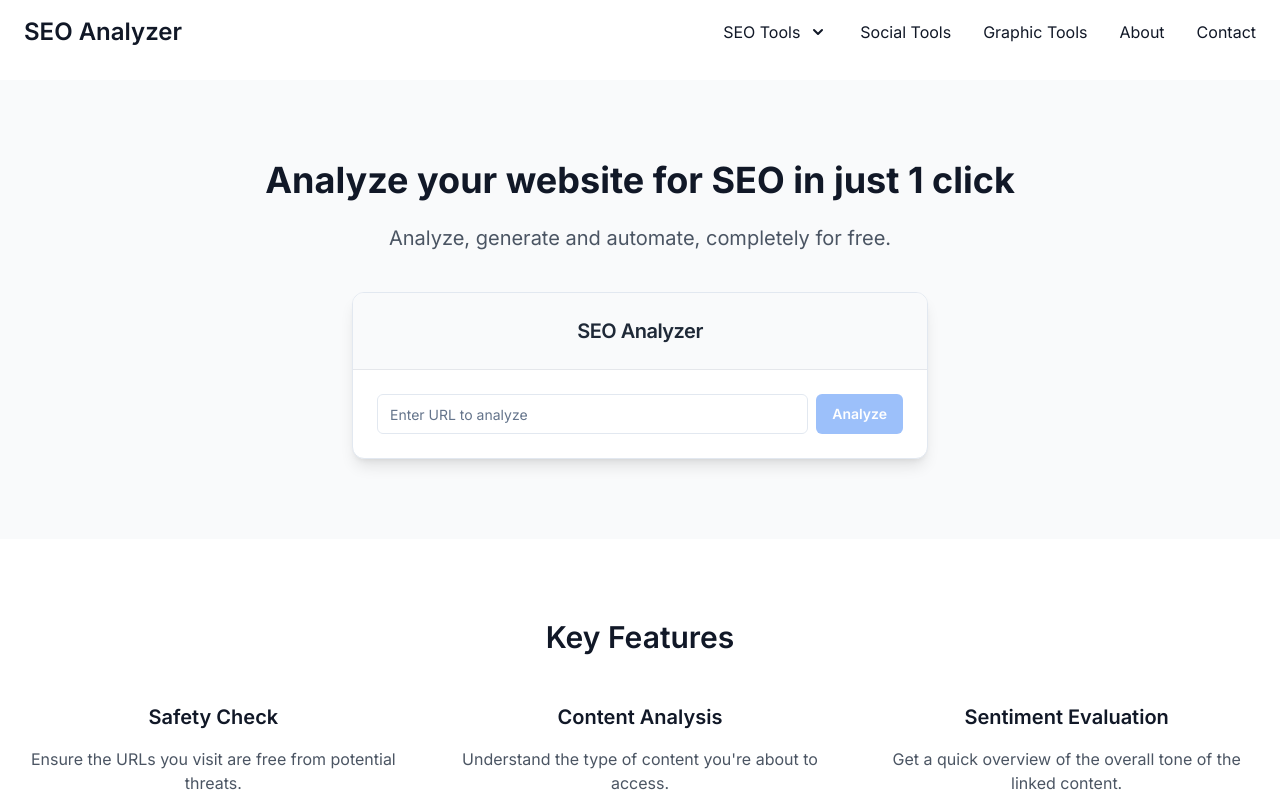
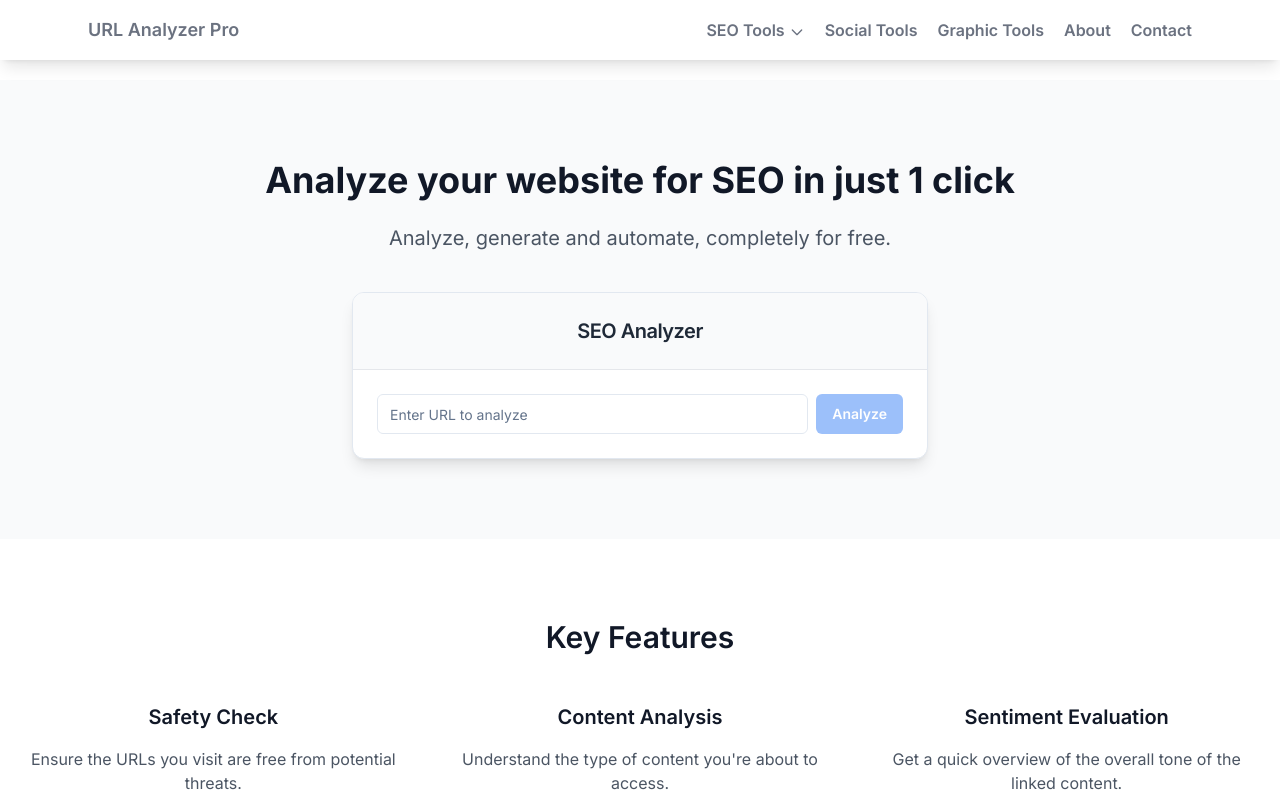
Before and after one commit to johanudigital/meta-checker, a Next.js app: page / in a window 1280 px wide. Shown: the top 800 px of the page. Built offline with nearby package versions, Linux system fonts and the light colour scheme.

Commit message:
Update NavBar.tsx

```diff
--- a/src/components/NavBar.tsx
+++ b/src/components/NavBar.tsx
@@ -1,50 +1,89 @@
-'use client'
+'use client';
 
-import React, { useState } from 'react'
-import Link from 'next/link'
+import React, { useState } from 'react';
+import Link from 'next/link';
 
 const NavBar = () => {
-  const [isOpen, setIsOpen] = useState(false)
+  const [isOpen, setIsOpen] = useState(false);
+  const [seoToolsOpen, setSeoToolsOpen] = useState(false);
+
+  const toggleMenu = () => setIsOpen(!isOpen);
+  const toggleSeoTools = () => setSeoToolsOpen(!seoToolsOpen);
 
   return (
-    <nav className="container mx-auto px-6 py-4">
-      <div className="flex justify-between items-center">
-        <Link href="/" className="text-2xl font-semibold">SEO Analyzer</Link>
-        <div className="hidden md:flex space-x-8">
-          <div className="relative group">
-            <button
-              className="flex items-center hover:text-gray-600 transition-colors"
-              onClick={() => setIsOpen(!isOpen)}
-            >
-              SEO Tools
-              <svg
-                className={`ml-2 h-5 w-5 transform transition-transform duration-200 ${isOpen ? 'rotate-180' : ''}`}
-                xmlns="http://www.w3.org/2000/svg"
-                viewBox="0 0 20 20"
-                fill="currentColor"
-                aria-hidden="true"
+    <nav className="bg-white shadow-lg">
+      <div className="max-w-6xl mx-auto px-4">
+        <div className="flex justify-between">
+          <div className="flex space-x-7">
+            <div>
+              <Link href="/" className="flex items-center py-4 px-2">
+                <span className="font-semibold text-gray-500 text-lg">URL Analyzer Pro</span>
+              </Link>
+            </div>
+          </div>
+          <div className="hidden md:flex items-center space-x-1">
+            <DesktopMenu />
+          </div>
+          <div className="md:hidden flex items-center">
+            <button className="outline-none mobile-menu-button" onClick={toggleMenu}>
+              <svg className="w-6 h-6 text-gray-500 hover:text-green-500"
+                fill="none"
+                strokeLinecap="round"
+                strokeLinejoin="round"
+                strokeWidth="2"
+                viewBox="0 0 24 24"
+                stroke="currentColor"
               >
-                <path fillRule="evenodd" d="M5.293 7.293a1 1 0 011.414 0L10 10.586l3.293-3.293a1 1 0 111.414 1.414l-4 4a1 1 0 01-1.414 0l-4-4a1 1 0 010-1.414z" clipRule="evenodd" />
+                <path d="M4 6h16M4 12h16M4 18h16"></path>
               </svg>
             </button>
-            {isOpen && (
-              <div className="absolute left-0 mt-2 w-48 rounded-md shadow-lg bg-white ring-1 ring-black ring-opacity-5">
-                <div className="py-1" role="menu" aria-orientation="vertical" aria-labelledby="options-menu">
-                  <Link href="/seo-tools/structured-data-tool" className="block px-4 py-2 text-sm text-gray-700 hover:bg-gray-100">Structured Data Tool</Link>
-                  <Link href="/seo-tools/sitemap" className="block px-4 py-2 text-sm text-gray-700 hover:bg-gray-100">Sitemap Tool</Link>
-                  <Link href="/seo-tools/meta-content" className="block px-4 py-2 text-sm text-gray-700 hover:bg-gray-100">Meta Content Tool</Link>
-                </div>
-              </div>
-            )}
           </div>
-          <Link href="/social-tools" className="hover:text-gray-600 transition-colors">Social Tools</Link>
-          <Link href="/graphic-tools" className="hover:text-gray-600 transition-colors">Graphic Tools</Link>
-          <Link href="/about" className="hover:text-gray-600 transition-colors">About</Link>
-          <Link href="/contact" className="hover:text-gray-600 transition-colors">Contact</Link>
         </div>
       </div>
+      <div className={`md:hidden ${isOpen ? 'block' : 'hidden'}`}>
+        <MobileMenu isOpen={isOpen} seoToolsOpen={seoToolsOpen} toggleSeoTools={toggleSeoTools} />
+      </div>
     </nav>
-  )
-}
+  );
+};
 
-export default NavBar
+const DesktopMenu = () => (
+  <>
+    <div className="relative group">
+      <button className="py-4 px-2 text-gray-500 font-semibold hover:text-green-500 transition duration-300">
+        SEO Tools
+        <svg className="h-4 w-4 inline-block ml-1" fill="none" strokeLinecap="round" strokeLinejoin="round" strokeWidth="2" viewBox="0 0 24 24" stroke="currentColor">
+          <path d="M19 9l-7 7-7-7"></path>
+        </svg>
+      </button>
+      <div className="absolute left-0 mt-2 w-48 bg-white rounded-md shadow-lg opacity-0 invisible group-hover:opacity-100 group-hover:visible transition duration-300">
+        <Link href="/seo-tools/structured-data-tool" className="block px-4 py-2 text-sm text-gray-700 hover:bg-gray-100">Structured Data Tool</Link>
+        {/* Add more SEO tools here */}
+      </div>
+    </div>
+    <Link href="/social-tools" className="py-4 px-2 text-gray-500 font-semibold hover:text-green-500 transition duration-300">Social Tools</Link>
+    <Link href="/graphic-tools" className="py-4 px-2 text-gray-500 font-semibold hover:text-green-500 transition duration-300">Graphic Tools</Link>
+    <Link href="/about" className="py-4 px-2 text-gray-500 font-semibold hover:text-green-500 transition duration-300">About</Link>
+    <Link href="/contact" className="py-4 px-2 text-gray-500 font-semibold hover:text-green-500 transition duration-300">Contact</Link>
+  </>
+);
+
+const MobileMenu = ({ isOpen, seoToolsOpen, toggleSeoTools }) => (
+  <ul className={`${isOpen ? 'block' : 'hidden'} mobile-menu`}>
+    <li className="active">
+      <button onClick={toggleSeoTools} className="block text-sm px-2 py-4 text-white bg-green-500 font-semibold">
+        SEO Tools {seoToolsOpen ? '▲' : '▼'}
+      </button>
+      <ul className={`${seoToolsOpen ? 'block' : 'hidden'} bg-white`}>
+        <li><Link href="/seo-tools/structured-data-tool" className="block text-sm px-2 py-4 hover:bg-green-500 transition duration-300">Structured Data Tool</Link></li>
+        {/* Add more SEO tools here */}
+      </ul>
+    </li>
+    <li><Link href="/social-tools" className="block text-sm px-2 py-4 hover:bg-green-500 transition duration-300">Social Tools</Link></li>
+    <li><Link href="/graphic-tools" className="block text-sm px-2 py-4 hover:bg-green-500 transition duration-300">Graphic Tools</Link></li>
+    <li><Link href="/about" className="block text-sm px-2 py-4 hover:bg-green-500 transition duration-300">About</Link></li>
+    <li><Link href="/contact" className="block text-sm px-2 py-4 hover:bg-green-500 transition duration-300">Contact</Link></li>
+  </ul>
+);
+
+export default NavBar;
```
